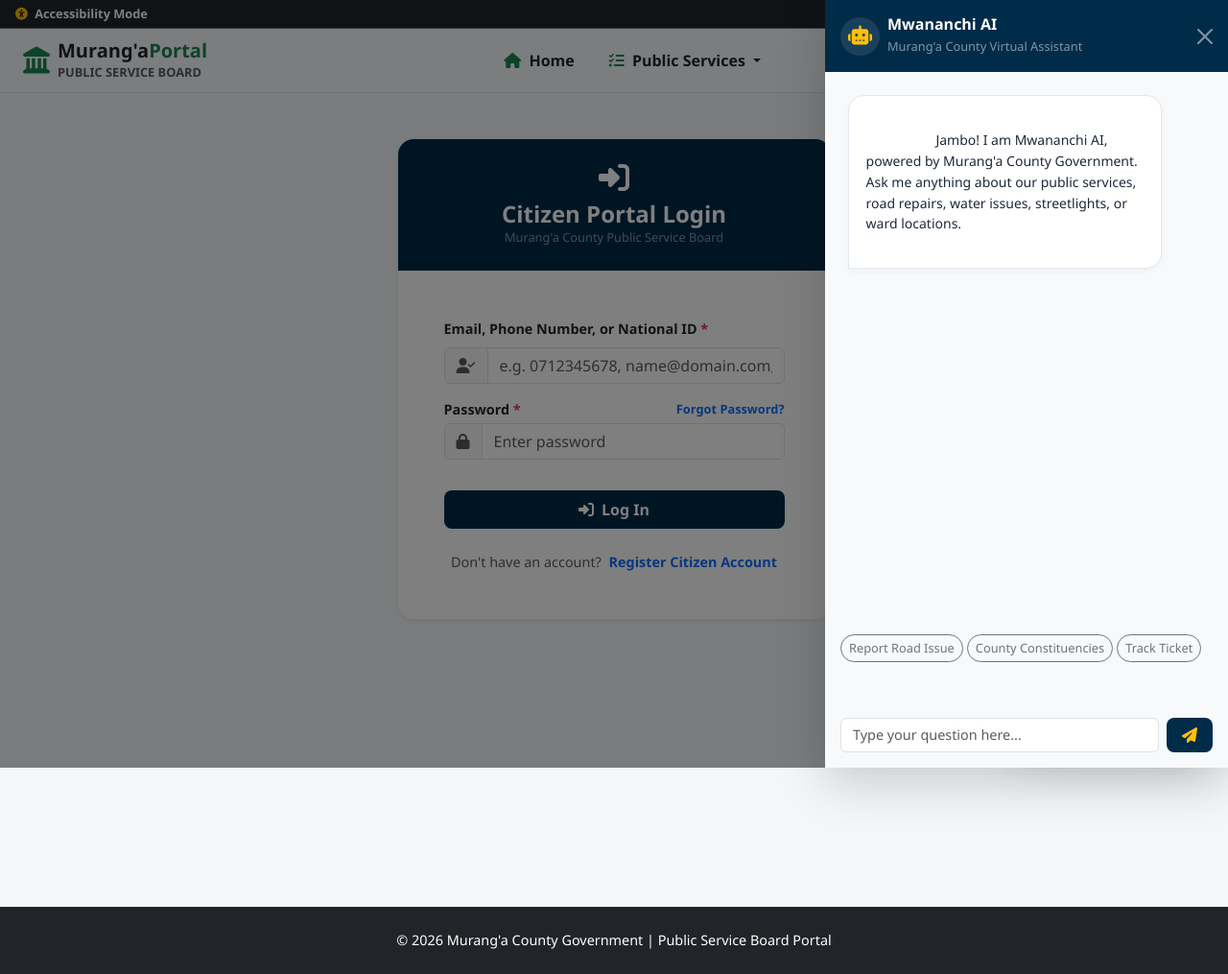
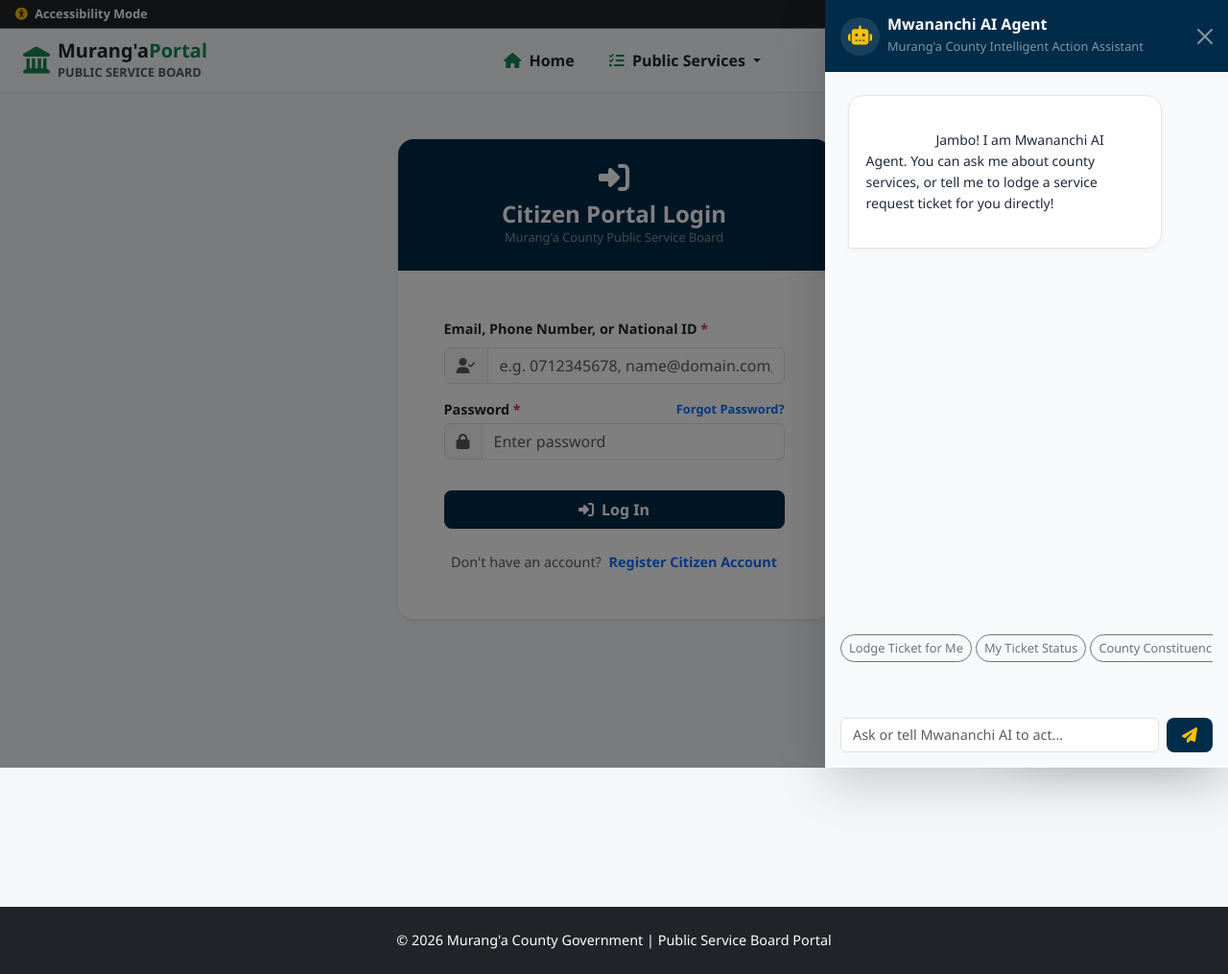
Before and after one commit to ilovekego/pbs, a Flask app: a page that uses templates/base.html in a window 1280 px wide, after a click that opens the changed part. Shown: the whole page at 96% size. Run offline with Flask 3, Linux system fonts and the light colour scheme; some libraries are stand-ins or nearby versions.

Commit message:
few changes here and there

```diff
--- a/routes/auth.py
+++ b/routes/auth.py
@@ -1,148 +1,72 @@
-import os
-from datetime import datetime
-from flask import Blueprint, render_template, redirect, url_for, flash, request, jsonify, session
+from flask import Blueprint, render_template, request, redirect, url_for, flash, jsonify
 from flask_login import login_user, logout_user, login_required, current_user
-from itsdangerous import URLSafeTimedSerializer
-from models import User
 import services
 
 auth_bp = Blueprint('auth', __name__)
-
-serializer = URLSafeTimedSerializer(os.environ.get('SECRET_KEY', 'muranga-county-portal-secret-key-2026'))
-
-
-def send_verification_email(email, user_id):
-    token = serializer.dumps(user_id, salt='email-verification-salt')
-    verification_link = url_for('auth.verify_email', token=token, _external=True)
-    services.send_verification_email_smtp(email, verification_link)
 
 
 @auth_bp.route('/register', methods=['GET', 'POST'])
 def register():
     if current_user.is_authenticated:
-        return redirect(url_for('auth.dashboard'))
+        return redirect(url_for('citizen.citizen_dashboard'))
 
     if request.method == 'POST':
-        phone = request.form.get('phone', '').strip()
-        email = request.form.get('email', '').strip().lower()
+        full_name = request.form.get('full_name')
+        email = request.form.get('email')
+        national_id = request.form.get('national_id')
+        phone = request.form.get('phone')
+        password = request.form.get('password')
+        constituency = request.form.get('constituency')
+        ward = request.form.get('ward')
+        role = request.form.get('role', 'citizen')
 
-        user, err, otp_code = services.register_user(
-            full_name=request.form.get('full_name', '').strip(),
+        user, error, otp_code = services.register_user(
+            full_name=full_name,
             email=email,
-            national_id=request.form.get('national_id', '').strip(),
+            national_id=national_id,
             phone=phone,
-            password=request.form.get('password', ''),
-            constituency=request.form.get('constituency'),
-            ward=request.form.get('ward'),
-            role=request.form.get('role', 'citizen')
+            password=password,
+            constituency=constituency,
+            ward=ward,
+            role=role
         )
 
-        if err:
-            flash(err, 'danger')
-            return redirect(url_for('auth.register'))
+        if error:
+            flash(error, 'danger')
+            return render_template('register.html')
 
-        services.send_talksasa_otp(phone, otp_code)
-        send_verification_email(email, user.id)
+        # Log the citizen in immediately without blocking portal access
+        login_user(user)
 
-        session['pending_user_id'] = user.id
-        session['otp_sent_timestamp'] = datetime.utcnow().timestamp()
+        # Dispatch background SMS OTP & Verification Email
+        services.send_talksasa_otp(user.phone, otp_code)
+        verify_link = url_for('auth.verify_email_token', token=user.id, _external=True)
+        services.send_verification_email_smtp(user.email, verify_link)
 
-        flash('Registration initiated. Check your phone for SMS OTP and email for verification link.', 'info')
-        return redirect(url_for('auth.verify_phone'))
+        flash('Welcome to Murang\'a Portal! Please verify your phone number and email to lodge service requests.', 'info')
+        return redirect(url_for('citizen.citizen_dashboard'))
 
     return render_template('register.html')
-
-
-@auth_bp.route('/verify-phone', methods=['GET', 'POST'])
-def verify_phone():
-    user_id = session.get('pending_user_id')
-    if not user_id:
-        flash('Verification session expired. Please log in or register.', 'warning')
-        return redirect(url_for('auth.login'))
-
-    user = User.query.get(user_id)
-    if not user:
-        return redirect(url_for('auth.register'))
-
-    if request.method == 'POST':
-        submitted_otp = request.form.get('otp_code', '').strip()
-        success, msg = services.verify_user_phone_otp(user.id, submitted_otp)
-
-        if success:
-            flash('Phone number verified successfully.', 'success')
-            if user.is_email_verified:
-                session.pop('pending_user_id', None)
-                login_user(user)
-                return redirect(url_for('auth.dashboard'))
-            else:
-                flash('Phone verified. Please check your inbox to verify your email before logging in.', 'info')
-                return redirect(url_for('auth.login'))
-        else:
-            flash(msg, 'danger')
-
-    return render_template('verify_phone.html', phone=user.phone)
-
-
-@auth_bp.route('/resend-otp', methods=['POST'])
-def resend_otp():
-    user_id = session.get('pending_user_id') or session.get('reset_user_id')
-    if not user_id:
-        return jsonify({'success': False, 'message': 'Session expired.'}), 400
-
-    last_sent = session.get('otp_sent_timestamp', 0)
-    now = datetime.utcnow().timestamp()
-
-    if now - last_sent < 60:
-        remaining = int(60 - (now - last_sent))
-        return jsonify({'success': False, 'message': f'Please wait {remaining} seconds.'}), 429
-
-    user, new_otp = services.generate_fresh_otp(user_id)
-    if user:
-        services.send_talksasa_otp(user.phone, new_otp)
-        session['otp_sent_timestamp'] = now
-        return jsonify({'success': True, 'message': 'A new OTP code has been dispatched.'})
-
-    return jsonify({'success': False, 'message': 'User record not found.'}), 404
-
-
-@auth_bp.route('/verify-email/<token>')
-def verify_email(token):
-    try:
-        user_id = serializer.loads(token, salt='email-verification-salt', max_age=86400)
-    except Exception:
-        flash('The email verification link is invalid or expired.', 'danger')
-        return redirect(url_for('auth.login'))
-
-    success, msg = services.mark_email_verified(user_id)
-    flash(msg, 'success' if success else 'warning')
-    return redirect(url_for('auth.login'))
 
 
 @auth_bp.route('/login', methods=['GET', 'POST'])
 def login():
     if current_user.is_authenticated:
-        return redirect(url_for('auth.dashboard'))
+        return redirect(url_for('citizen.citizen_dashboard'))
 
     if request.method == 'POST':
-        identifier = request.form.get('email', '').strip()
-        password = request.form.get('password', '')
+        identifier = request.form.get('email')
+        password = request.form.get('password')
 
         user = services.authenticate_user(identifier, password)
         if user:
-            if not user.is_phone_verified:
-                session['pending_user_id'] = user.id
-                flash('Please complete phone verification.', 'warning')
-                return redirect(url_for('auth.verify_phone'))
+            login_user(user)
+            flash(f'Welcome back, {user.full_name}!', 'success')
+            if user.role == 'admin':
+                return redirect(url_for('admin.admin_dashboard'))
+            return redirect(url_for('citizen.citizen_dashboard'))
 
-            if not user.is_email_verified:
-                flash('Please verify your email address before logging in.', 'warning')
-                return redirect(url_for('auth.login'))
-
-            login_user(user)
-            flash(f'Welcome back, {user.full_name}.', 'info')
-            return redirect(url_for('auth.dashboard'))
-
-        flash('Invalid credentials. Please check your email, phone, or ID and password.', 'danger')
+        flash('Invalid login credentials. Please check your identifier and password.', 'danger')
 
     return render_template('login.html')
 
@@ -155,49 +79,83 @@ def logout():
     return redirect(url_for('index'))
 
 
+@auth_bp.route('/verify-phone', methods=['GET', 'POST'])
+@login_required
+def verify_phone():
+    if current_user.is_phone_verified:
+        flash('Your phone number is already verified.', 'info')
+        return redirect(url_for('citizen.citizen_dashboard'))
+
+    if request.method == 'POST':
+        otp_code = request.form.get('otp_code')
+        success, message = services.verify_user_phone_otp(current_user.id, otp_code)
+        if success:
+            flash(message, 'success')
+            return redirect(url_for('citizen.citizen_dashboard'))
+        flash(message, 'danger')
+
+    return render_template('verify_phone.html', phone=current_user.phone)
+
+
+@auth_bp.route('/resend-otp', methods=['POST'])
+@login_required
+def resend_otp():
+    user, new_otp = services.generate_fresh_otp(current_user.id)
+    if user and new_otp:
+        services.send_talksasa_otp(user.phone, new_otp)
+        return jsonify({'success': True, 'message': 'A new SMS OTP has been sent to your phone.'})
+    return jsonify({'success': False, 'message': 'Failed to resend OTP.'}), 400
+
+
+@auth_bp.route('/resend-email-verification', methods=['POST'])
+@login_required
+def resend_email_verification():
+    verify_link = url_for('auth.verify_email_token', token=current_user.id, _external=True)
+    if services.send_verification_email_smtp(current_user.email, verify_link):
+        flash(f'Verification email dispatched to {current_user.email}. Check your inbox or spam folder.', 'success')
+    else:
+        flash('Failed to dispatch verification email. Please try again.', 'danger')
+    return redirect(url_for('citizen.citizen_dashboard'))
+
+
+@auth_bp.route('/verify-email/<int:token>')
+def verify_email_token(token):
+    success, message = services.mark_email_verified(token)
+    if success:
+        flash(message, 'success')
+    else:
+        flash(message, 'danger')
+    return redirect(url_for('auth.login'))
+
+
 @auth_bp.route('/forgot-password', methods=['GET', 'POST'])
 def forgot_password():
     if request.method == 'POST':
-        identifier = request.form.get('identifier', '').strip()
+        identifier = request.form.get('identifier')
         user, otp_code = services.initiate_password_reset(identifier)
-
         if user:
-            session['reset_user_id'] = user.id
-            session['otp_sent_timestamp'] = datetime.utcnow().timestamp()
             flash('Password reset OTP sent to your registered phone and email.', 'info')
             return redirect(url_for('auth.reset_password_otp'))
-        else:
-            flash('If an account exists with those details, a reset OTP has been sent.', 'info')
-            return redirect(url_for('auth.forgot_password'))
+        flash('No account found with that identifier.', 'danger')
 
     return render_template('forgot_password.html')
 
 
 @auth_bp.route('/reset-password-otp', methods=['GET', 'POST'])
 def reset_password_otp():
-    user_id = session.get('reset_user_id')
-    if not user_id:
-        flash('Password reset session expired.', 'warning')
-        return redirect(url_for('auth.forgot_password'))
+    if request.method == 'POST':
+        otp_code = request.form.get('otp_code')
+        new_password = request.form.get('new_password')
 
-    if request.method == 'POST':
-        submitted_otp = request.form.get('otp_code', '').strip()
-        new_password = request.form.get('new_password', '')
-
-        success, msg = services.complete_password_reset(user_id, submitted_otp, new_password)
-        if success:
-            session.pop('reset_user_id', None)
-            flash('Password updated successfully. Please log in with your new password.', 'success')
-            return redirect(url_for('auth.login'))
+        # Identify user by active OTP matching
+        user = services.User.query.filter_by(phone_otp=otp_code).first()
+        if user:
+            success, message = services.complete_password_reset(user.id, otp_code, new_password)
+            if success:
+                flash(message, 'success')
+                return redirect(url_for('auth.login'))
+            flash(message, 'danger')
         else:
-            flash(msg, 'danger')
+            flash('Invalid or expired OTP code.', 'danger')
 
     return render_template('reset_password_otp.html')
-
-
-@auth_bp.route('/dashboard')
-@login_required
-def dashboard():
-    if current_user.role == 'admin':
-        return redirect(url_for('admin.admin_dashboard'))
-    return redirect(url_for('citizen.citizen_dashboard'))
--- a/templates/base.html
+++ b/templates/base.html
@@ -104,6 +104,47 @@
             </div>
         </div>
     </nav>
+
+    <!-- UNVERIFIED CREDENTIALS PERSISTENT BANNERS -->
+    {% if current_user.is_authenticated and current_user.role == 'citizen' %}
+        {% if not current_user.is_phone_verified or not current_user.is_email_verified %}
+            <div class="container-fluid px-lg-4 mt-2">
+
+                <!-- Unverified Phone Banner -->
+                {% if not current_user.is_phone_verified %}
+                    <div class="alert alert-warning border-warning d-flex align-items-center justify-content-between rounded-3 py-2 px-3 shadow-sm mb-2" role="alert">
+                        <div class="d-flex align-items-center gap-2 fs-7">
+                            <i class="fa-solid fa-mobile-retro text-dark fs-5"></i>
+                            <div>
+                                <strong>Phone Verification Required:</strong> Verify <code>{{ current_user.phone }}</code> via SMS OTP to lodge service requests.
+                            </div>
+                        </div>
+                        <a href="{{ url_for('auth.verify_phone') }}" class="btn btn-dark btn-sm rounded-pill px-3 fw-bold fs-8">
+                            <i class="fa-solid fa-check-double me-1"></i> Enter OTP
+                        </a>
+                    </div>
+                {% endif %}
+
+                <!-- Unverified Email Banner -->
+                {% if not current_user.is_email_verified %}
+                    <div class="alert alert-info border-info d-flex align-items-center justify-content-between rounded-3 py-2 px-3 shadow-sm mb-2" role="alert">
+                        <div class="d-flex align-items-center gap-2 fs-7">
+                            <i class="fa-solid fa-envelope-open-text text-primary fs-5"></i>
+                            <div>
+                                <strong>Email Unverified:</strong> Check <code>{{ current_user.email }}</code> for your activation link.
+                            </div>
+                        </div>
+                        <form method="POST" action="{{ url_for('auth.resend_email_verification') }}">
+                            <button type="submit" class="btn btn-outline-primary btn-sm rounded-pill px-3 fw-bold fs-8">
+                                <i class="fa-solid fa-paper-plane me-1"></i> Resend Link
+                            </button>
+                        </form>
+                    </div>
+                {% endif %}
+
+            </div>
+        {% endif %}
+    {% endif %}
 
     <!-- MOBILE DRAWER -->
     <div class="offcanvas offcanvas-start mobile-drawer" tabindex="-1" id="mobileMenuDrawer">
@@ -220,8 +261,8 @@
                     <i class="fa-solid fa-robot text-warning fs-5"></i>
                 </div>
                 <div>
-                    <h6 class="fw-bold mb-0">Mwananchi AI</h6>
-                    <small class="text-white-50 fs-8">Murang'a County Virtual Assistant</small>
+                    <h6 class="fw-bold mb-0">Mwananchi AI Agent</h6>
+                    <small class="text-white-50 fs-8">Murang'a County Intelligent Action Assistant</small>
                 </div>
             </div>
             <button type="button" class="btn-close btn-close-white" data-bs-dismiss="offcanvas"></button>
@@ -231,20 +272,20 @@
             <!-- CHAT HISTORY BOX -->
             <div class="chat-box-body p-2" id="chatContainer">
                 <div class="chat-message-bot">
-                    Jambo! I am Mwananchi AI, powered by Murang'a County Government. Ask me anything about our public services, road repairs, water issues, streetlights, or ward locations.
+                    Jambo{% if current_user.is_authenticated %} {{ current_user.full_name }}{% endif %}! I am Mwananchi AI Agent. You can ask me about county services, or tell me to lodge a service request ticket for you directly!
                 </div>
             </div>
 
             <!-- QUICK ACTION PROMPTS -->
             <div class="d-flex gap-1 overflow-x-auto py-2 mb-2">
-                <button class="btn btn-sm btn-outline-secondary rounded-pill text-nowrap fs-8" onclick="sendQuickPrompt('How do I lodge a road repair request?')">Report Road Issue</button>
+                <button class="btn btn-sm btn-outline-secondary rounded-pill text-nowrap fs-8" onclick="sendQuickPrompt('Lodge a road request for a pothole at Main Market Gate')">Lodge Ticket for Me</button>
+                <button class="btn btn-sm btn-outline-secondary rounded-pill text-nowrap fs-8" onclick="sendQuickPrompt('What is the status of my recent service requests?')">My Ticket Status</button>
                 <button class="btn btn-sm btn-outline-secondary rounded-pill text-nowrap fs-8" onclick="sendQuickPrompt('What are the 7 constituencies in Murang\'a?')">County Constituencies</button>
-                <button class="btn btn-sm btn-outline-secondary rounded-pill text-nowrap fs-8" onclick="sendQuickPrompt('How can I track my ticket status?')">Track Ticket</button>
             </div>
 
             <!-- INPUT FORM -->
             <form id="mwananchiForm" onsubmit="handleAiChatSubmit(event)" class="d-flex gap-2">
-                <input type="text" id="aiInput" class="form-control fs-7" placeholder="Type your question here..." required autocomplete="off">
+                <input type="text" id="aiInput" class="form-control fs-7" placeholder="Ask or tell Mwananchi AI to act..." required autocomplete="off">
                 <button type="submit" class="btn btn-navy px-3 rounded-3" id="aiSubmitBtn">
                     <i class="fa-solid fa-paper-plane text-warning"></i>
                 </button>
@@ -329,7 +370,7 @@
         typingDiv.id = 'typingIndicator';
         typingDiv.innerHTML = `
             <div class="d-flex align-items-center">
-                <span class="fs-8 fw-semibold text-muted me-1">Mwananchi AI thinking</span>
+                <span class="fs-8 fw-semibold text-muted me-1">Mwananchi AI Agent processing</span>
                 <div class="glowing-loader-container">
                     <div class="glowing-ball"></div>
                     <div class="glowing-ball glowing-ball-2"></div>
```
Also changed, not shown: routes/citizen.py (+60 -1 lines), services.py (+27 -12 lines).
